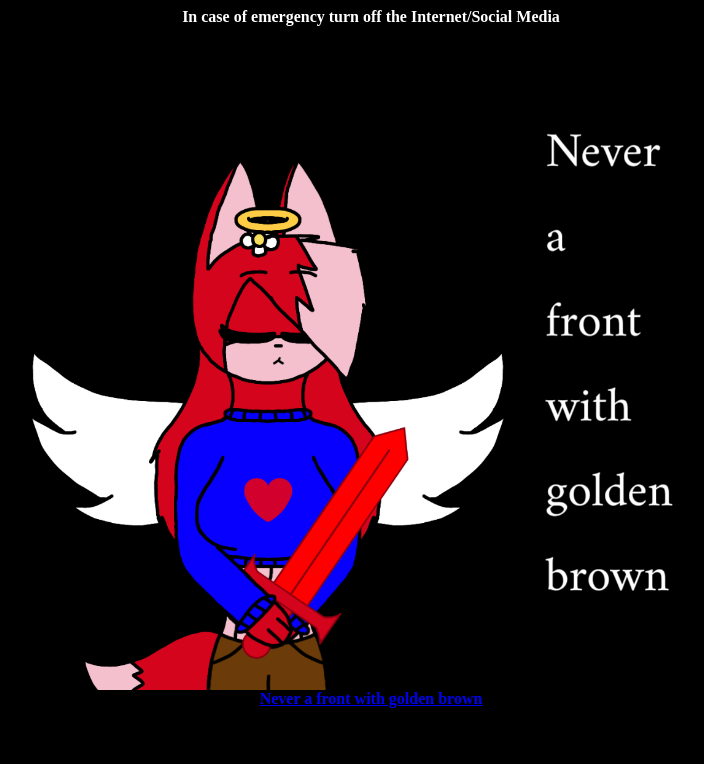
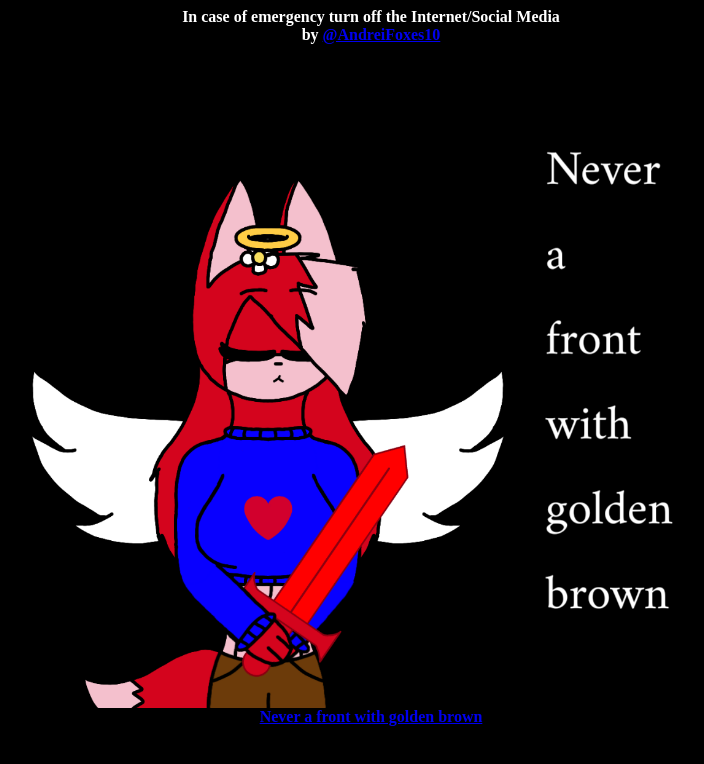
Before and after one commit to AndreiFoxes10/In-Case-Of-Emergency-Turn-Off-The-Internet-Social-Media, a plain HTML site: page secrets/never_a_front_with_golden_brown.html in a window 1280 px wide. Shown: the whole page, without its empty margins (269-973 px from the left). Drawn offline with Linux system fonts and the light colour scheme.

Commit message:
Add files via upload

```diff
--- a/secrets/never_a_front_with_golden_brown.html
+++ b/secrets/never_a_front_with_golden_brown.html
@@ -15,6 +15,7 @@
     <body>
         <center>
             <div class="text1"><b>In case of emergency turn off the Internet/Social Media</b></div>
+            <div class="text1"><b>by <a href="https://www.youtube.com/@AndreiFoxes10">@AndreiFoxes10</a></b></div>
             <img src="Never_A_Front_With_Golden_Brown.png" alt="Never a front with golden brown" style="width:70%; height:auto;"><br>
             <a href="https://youtu.be/d5niRfR0hC0?si=JLINuZnGCMVjxkxY"><b>Never a front with golden brown</b></a>
         </center>
```
